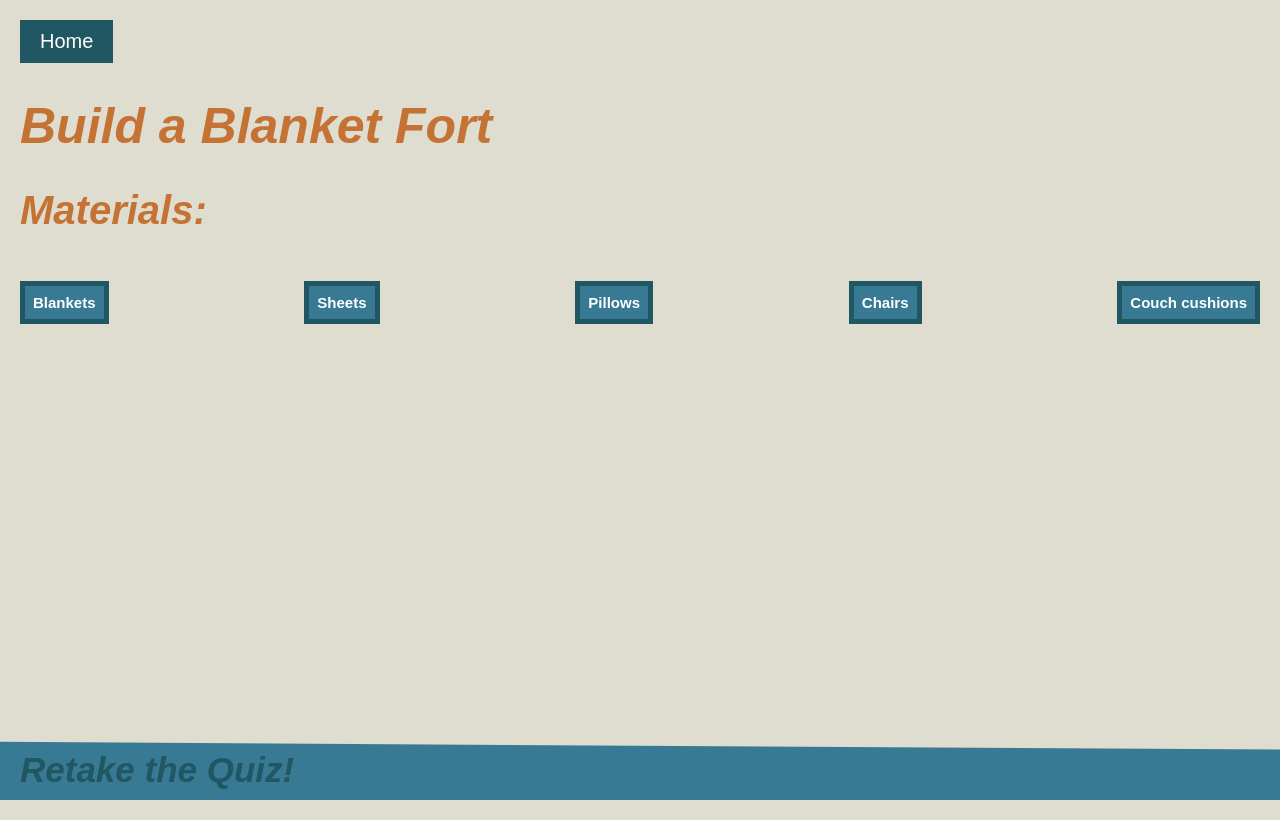
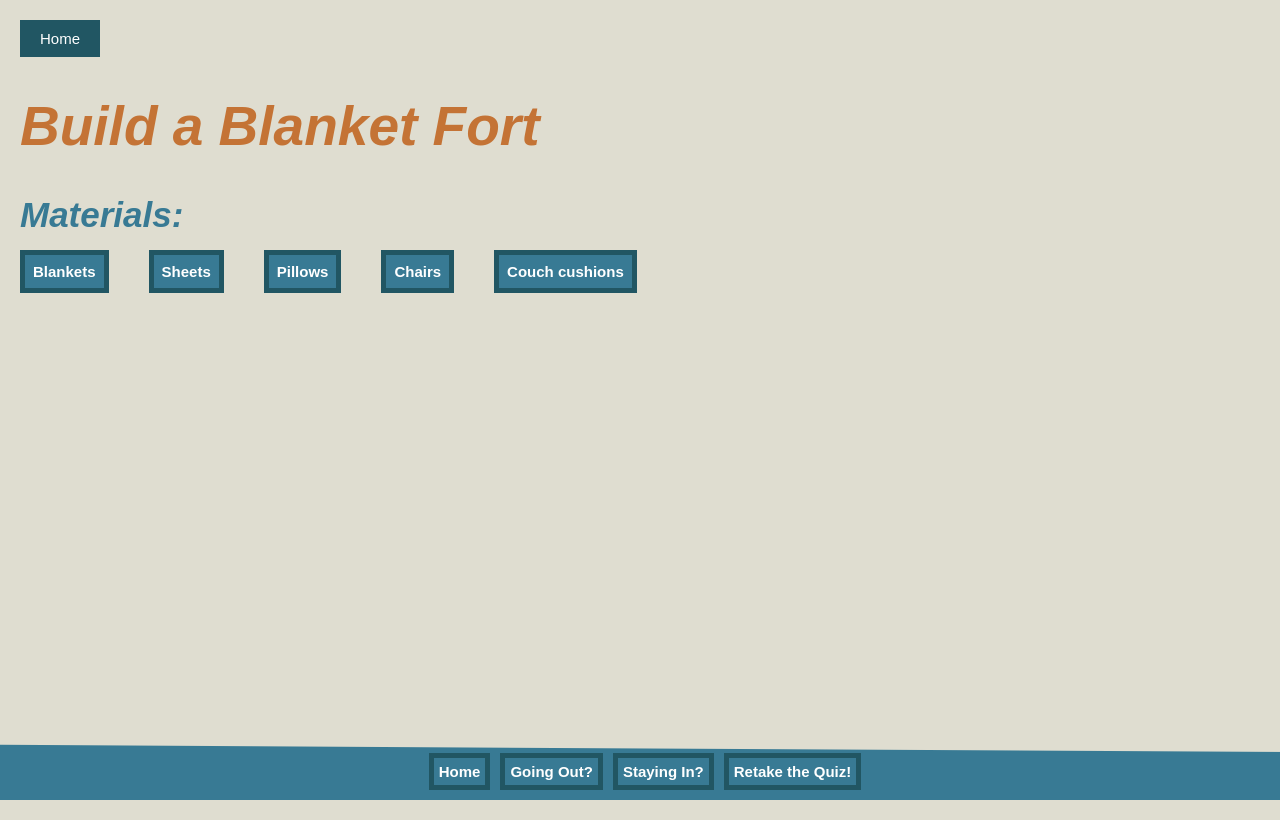
Before and after one commit to gabaddotey/notBlocked_RT, a Vue app: page /craft/1 in a window 1280 px wide. Built offline with nearby package versions, Linux system fonts and the light colour scheme; a web font is replaced by a local one.

Commit message:
styling, cleanup, craft intructions

```diff
--- a/src/components/CraftPreview.vue
+++ b/src/components/CraftPreview.vue
@@ -72,4 +72,11 @@ button *{
   font-size: 25px;
   padding: 14px;
 }
+
+button a{
+  width: 100%;
+  display: block;
+  padding: 0;
+}
+
 </style>
--- a/src/components/EventList.vue
+++ b/src/components/EventList.vue
@@ -6,6 +6,7 @@ import { reactive } from 'vue'
 import { forEachChild } from 'typescript'
 
 const data = await getActivityList()
+
 onMounted(async () => {
   state.activities = Array.from(data.values())
   state.selectedActivities = state.activities
--- a/src/components/NavBar.vue
+++ b/src/components/NavBar.vue
@@ -5,12 +5,13 @@
 
 <template>
 
-  <div>
-    <!-- <button><RouterLink to="/events">Going Out?</RouterLink></button>
+  <div class="footer">
+    <button><RouterLink to="/home">Home</RouterLink></button>
+    <button><RouterLink to="/events">Going Out?</RouterLink></button>
+    <button><RouterLink to="/crafts">Staying In?</RouterLink></button>
     <button><RouterLink to="/quiz/1">Retake the Quiz!</RouterLink></button>
-    <button><RouterLink to="/crafts">Staying In?</RouterLink></button> -->
 
-    <button class="footer"><RouterLink to="/quiz/1">Retake the Quiz!</RouterLink></button>
+    <!-- <button class="footer"><RouterLink to="/quiz/1">Retake the Quiz!</RouterLink></button> -->
   </div>
 </template>
 
@@ -34,9 +35,10 @@
 .footer button{
   background: var(--c-teal);
   border: 5px var(--c-navy) solid;
-  color: var(--c-orange);
+  color: white;
 
-  height:20%;
+  height:15%;
+  padding:5px;
 
   font-size: 15px;
   font-weight: 700;
--- a/src/components/SingleCraft.vue
+++ b/src/components/SingleCraft.vue
@@ -6,11 +6,14 @@ import { type Tag } from "@/stores/tags.ts"
 
 const router = useRoute()
 
+var craft: Craft
 var craftId: number
 var craftName: string
 var craftMaterials: string[]
 var craftTags: string[]
-var craft: Craft
+var craftInstructs:string[]
+var craftLink: string
+var craftVid: string
 
 const loading = ref(false)
 const error = ref(null)
@@ -30,6 +33,9 @@ async function fetchData(id: string| string[] | number) {
     craftName = craft.craftName
     craftMaterials = craft.craftMaterials
     craftTags = craft.craftTags
+    craftInstructs = craft.craftIntructs as string[]
+    craftLink = craft.craftLink as string
+    craftVid = craft.craftVid as string
   } catch {
     console.log("dang")
   } finally {
@@ -45,19 +51,39 @@ async function fetchData(id: string| string[] | number) {
     <h2>Materials:</h2>
 
     <div class="crafts"><h3 class="tag" v-for = "craft in craftMaterials"> {{ craft }} </h3></div>
+    <a v-if="craftLink" :href="craftLink"><h3>Learn More</h3></a>
+    <a v-if="craftVid" :href="craftVid"><h3>Watch a video tutorial</h3></a>
+    <h3 v-if="craftInstructs">Instructions:</h3>
+    <p v-for=" step in craftInstructs">
+      {{ step }}
+    </p>
   </div>
 </template>
 
 <style scoped>
   .wrapper{
-    margin-bottom: 75px;
+    margin-bottom: 20vh;
+  }
+
+  a{
+    text-decoration: underline 5px var(--c-teal);
+    background:var(--c-navy);
+  }
+
+  p{
+    font-family: "bebas-neue", sans-serif;
+    font-weight: 400;
+    font-style: normal;
+    font-size: 20px;
   }
 
   h1{
-    font-size: 50px;
+    font-size: 55px;
   }
   h2{
-    font-size: 40px;
+    font-size: 35px;
+    margin:0;
+    color: var(--c-teal);
   }
   h3{
     font-family: "charcuterie-block", sans-serif;
@@ -65,19 +91,13 @@ async function fetchData(id: string| string[] | number) {
     color: var(--c-teal);
     font-size: 25px;
   }
-  .home-button{
-    background-color: var(--c-navy);
-    color:white;
-    font-size: 20px;
-  }
   .crafts{
     display: flex;
     flex-wrap: wrap;
-    justify-content: space-between;
-
   }
   .crafts h3{
     color: white;
     font-size: 15px;
+    margin-right:40px;
   }
 </style>
--- a/src/components/SingleEvent.vue
+++ b/src/components/SingleEvent.vue
@@ -41,9 +41,10 @@ async function fetchData(id: string| string[] | number) {
 </script>
 
 <template>
-    <h1>Activity Name: {{ activityName }}</h1>
-    <h2>Location: {{activityLocation}}</h2>
-    <h3>Distance: {{activityDistance}}mi.</h3>
+  <button class="home-button"><RouterLink to="/home">Home</RouterLink></button>
+  <h1>Activity Name: {{ activityName }}</h1>
+  <h2>Location: {{activityLocation}}</h2>
+  <h3>Distance: {{activityDistance}}mi.</h3>
 </template>
 
 <style scoped>
--- a/src/stores/activities.ts
+++ b/src/stores/activities.ts
@@ -45,7 +45,7 @@ async function geminiGenerate() {
   const zipcode = getZipcode()
   const prompt = `Can you generate a list of things to do near the ${zipcode} zip code? Use the following list as the target user's preferences for the activities they like:
   ${prefArr}
-  Limit the response to 4 activities max. Use the json format below and only return valid json code WITHOUT including the word json or anything before the opening square bracket, or any "\`" characters. The response should begin with a square bracket and end with a closing square bracket.
+  Limit the response to 10 activities max. Use the json format below and only return valid json code WITHOUT including the word json or anything before the opening square bracket, or any "\`" characters. The response should begin with a square bracket and end with a closing square bracket.
   { activityName: "Name of activity",
   activityLocation: "The location of the activity"
   learnMoreLink: "A link to the location's website or somewhere to get more information about the activity"
--- a/src/stores/crafts.ts
+++ b/src/stores/crafts.ts
@@ -5,6 +5,9 @@ export interface Craft {
   craftName: string
   craftMaterials: string[] //Or tags??
   craftTags: string[]
+  craftIntructs?: string[]
+  craftLink?:string
+  craftVid?:string
 }
 
 export const craftList: Map<number, Craft> = new Map<number, Craft>([
@@ -12,12 +15,13 @@ export const craftList: Map<number, Craft> = new Map<number, Craft>([
     {craftId: 1, craftName: "Build a Blanket Fort",
     craftMaterials: ["Blankets", "Sheets", "Pillows", "Chairs", "Couch cushions"],
     craftTags: ["indoor"]
+
   }],
   [2,
     { craftId: 2, craftName: "Learn Basic Calligraphy",
     craftMaterials: ["Calligraphy pen/brush pen", "Ink (if needed)", "Paper (smooth)"],
     craftTags: ["indoor", "craft","creative"]
-    //embed yt vids
+
   }],
   [3,
     { craftId: 3, craftName: "Start a Sourdough Starter",
@@ -44,9 +48,11 @@ export const craftList: Map<number, Craft> = new Map<number, Craft>([
       craftId: 6,
       craftName: "Rainbow Paper",
       craftMaterials: ["A bowl", "water", "Clear nail polish","Black construction paper", "Paper towels"],
-      craftTags: ["indoor", "art", "science", "craft"]
-      //https://sciencekiddo.com/rainbow-paper-kid-color-science/
-      //https://youtu.be/BFuZ8WcAwqE
+      craftTags: ["indoor", "art", "science", "craft"],
+      craftIntructs:["Step 1: Prepare Workspace: Cover your work surface with newspaper or paper towels, as this can be a bit messy.","Step 2: Fill Bowl with Water: Fill a shallow bowl or pan with room temperature water, about an inch or two deep.","Step 3: Add Nail Polish: Gently add ONE drop of clear nail polish onto the surface of the water. Don't stir. Observe as it quickly spreads out into a thin, shimmery film.","Step 4: Dip the Paper: Take a piece of black (or dark-colored) construction paper. Quickly but smoothly dip the paper onto the surface of the water where the polish film is. You can dip it flat or at a slight angle.","Step 5: Lift and Dry: Immediately lift the paper out of the water. The nail polish film should have transferred onto the paper, creating iridescent rainbow patterns. Lay the paper flat on your protected surface or paper towels to dry completely.","Step 6: Repeat & Experiment: You may need to clean the water surface (skim with paper towel) and add a fresh drop of polish for each new print. Experiment with different dipping techniques or adding a second drop carefully."],
+      craftLink:"https://sciencekiddo.com/rainbow-paper-kid-color-science/",
+      craftVid:"https://youtu.be/BFuZ8WcAwqE"
+
     }
   ],
   [ 7,
@@ -54,8 +60,15 @@ export const craftList: Map<number, Craft> = new Map<number, Craft>([
       craftId: 7,
       craftName: "Press Flowers with an Iron",
       craftMaterials: ["Fresh flowers/leaves", "An iron", "Parchment paper", "A towel"],
-      craftTags: ["indoor", "outdoor", "craft","art"]
-      //https://youtu.be/S6m47yIyqJ4
+      craftTags: ["indoor", "outdoor", "craft","art"],
+      craftIntructs:[`Step 1: Gather Materials: Collect fresh flowers or leaves (avoid overly thick or very wet ones). You'll need parchment paper (not wax paper), an iron, an ironing board or heat-resistant flat surface, and a towel or plain paper.`,
+      `Step 2: Prepare Flowers: Gently blot any moisture off the flowers/leaves. Trim stems if necessary.`,
+      `Step 3: Prepare Iron: Empty any water from the iron. Set it to a low-to-medium heat setting with NO STEAM. Allow it to heat up.`,
+      ,`Step 4: Create the Sandwich: Lay down a towel or sheet of plain paper on your ironing surface. Place a sheet of parchment paper on top. Arrange your flowers/leaves flat on the parchment, ensuring they don't overlap too much. Place another sheet of parchment paper over the flowers. Finally, place another sheet of plain paper or a thin towel on top.`,
+      `Step 5: Press with Iron: Gently press the warm, dry iron onto the top towel/paper for about 10-15 seconds. Do not glide the iron back and forth like you're ironing clothes; just press down firmly.`,
+      `Step 6: Cool and Check: Lift the iron off. Let the "sandwich" cool completely for a minute or two. Carefully lift the top layers and check the flowers. They should look flatter and papery.`,
+      ,`Step 7: Repeat if Necessary: If flowers still feel moist or aren't flat enough, replace the parchment paper (it might absorb moisture) and repeat the pressing and cooling process until they are fully dry and pressed. Handle the finished flowers carefully.`],
+      craftVid:"https://youtu.be/S6m47yIyqJ4"
     }
   ],
   [ 8,
@@ -63,8 +76,13 @@ export const craftList: Map<number, Craft> = new Map<number, Craft>([
         craftId: 8,
         craftName: "Make Giant Soap Bubbles",
         craftMaterials: ["Dish soap", "Water", "Sugar", "String", "Sticks or dowels", "Washer or small weight"],
-        craftTags: ["outdoor", "science"]
-        //https://youtu.be/bGFpuHV-iwc
+        craftTags: ["outdoor", "science"],
+        craftIntructs:[`Step 1: Gather Materials: You'll need water (distilled is best but tap often works), liquid dish soap (Dawn Ultra is often recommended), a thickening agent (glycerin, corn syrup, or even sugar), a large clean bucket or tub, two sticks or dowels (about 1-2 feet long), cotton string, and a metal washer or small weight.
+        `,`Step 2: Make the Bubble Wand: Cut two lengths of string. One should be about twice as long as the distance between the tips of your sticks when held apart; the other about 1.5 times that distance. Tie the ends of the shorter string to the tips of the two sticks. Tie the ends of the longer string to the tips as well, but slide the metal washer onto this longer string before tying the second end. This creates a triangular or V-shaped loop with a weight at the bottom.
+        `,`Step 3: Mix the Bubble Solution: In the bucket, gently mix the ingredients. A common ratio is 6 cups water : 1 cup dish soap : 1/4 to 1/2 cup glycerin/corn syrup (or 1/4 cup sugar dissolved in some warm water first). Stir GENTLY – you want to dissolve the ingredients without creating a lot of foam. Let the solution sit for at least an hour, or even overnight, if possible (this often improves bubble quality).
+        `,`Step 4: Dip the Wand: Submerge the string loop of your wand completely into the bubble solution. Make sure all the string is saturated.
+        `,`Step 5: Lift and Create Bubbles: Slowly lift the wand out of the solution, letting excess drip off. Hold the sticks apart so the string forms its loop. Either walk backwards slowly, allowing the air to fill the bubble film, or stand still on a day with a very gentle breeze. Gently bring the stick tips together to close off the bubble.`],
+        craftLink:"https://youtu.be/bGFpuHV-iwc"
     }
   ],
   [ 9,
@@ -72,8 +90,14 @@ export const craftList: Map<number, Craft> = new Map<number, Craft>([
       craftId: 9,
       craftName: "Sun Prints",
       craftMaterials: ["Construction Paper", "Tape"],
-      craftTags: ["outdoor", "craft", "art", "science"]
-      //https://youtu.be/6CQ6x8zpX30
+      craftTags: ["outdoor", "craft", "art", "science"],
+      craftIntructs:[`Step 1: Gather Materials: You need dark-colored construction paper (blue, purple, dark green, red work well), various flat or interesting-shaped objects (leaves, flowers, ferns, paper cutouts, small flat toys, keys, beads), tape (optional), and a clear sheet of glass or acrylic (optional, but helpful).
+      `,`Step 2: Find a Sunny Spot: Choose a location that will receive direct, bright sunlight for several hours without being disturbed.
+      `,`Step 3: Arrange Your Design: Place a sheet of construction paper in the sunny spot. Arrange your chosen objects on top of the paper, creating a design or pattern.
+      `,`Step 4: Secure the Objects: If it's windy or your objects are lightweight, you may need to secure them. You can tape the very edges of leaves down (tape will leave its own mark). Alternatively, carefully place a clean sheet of glass or clear acrylic over the entire arrangement to hold everything flat and in place. Small rocks can also weight down corners if not using glass.
+      `,`Step 5: Expose to Sun: Leave the paper and objects undisturbed in the direct sunlight. The time needed varies greatly depending on the sun's intensity and the paper quality - typically 2 to 5 hours. You should see the exposed paper visibly lightening (fading).
+      `,`Step 6: Reveal the Print: Once the paper has noticeably faded, carefully remove the glass/weights/tape and the objects. The areas covered by the objects will have retained the paper's original darker color, creating silhouette prints.`],
+      craftVid:"https://youtu.be/6CQ6x8zpX30"
     }
   ]
 ])
--- a/src/views/CraftsView.vue
+++ b/src/views/CraftsView.vue
@@ -9,6 +9,7 @@ var craftList = getCraftList()
 
 <template>
   <div class="wrapper">
+    <button class="home-button"><RouterLink to="/home">Home</RouterLink></button>
     <h1 class="page-title">Staying In?</h1>
 
     <div v-for="craft in craftList">
--- a/src/views/EventsView.vue
+++ b/src/views/EventsView.vue
@@ -9,9 +9,13 @@ let today = new Date().toLocaleDateString()
 
 <template>
   <div class="wrapper">
+    <button class="home-button"><RouterLink to="/home">Home</RouterLink></button>
     <h1 class="page-title">Going Out?</h1>
     <Suspense>
       <EventList />
+      <template #fallback>
+        <h2>Loading Reccomended Activities...</h2>
+      </template>
     </Suspense>
   </div>
 </template>
--- a/src/views/HomeView.vue
+++ b/src/views/HomeView.vue
@@ -58,6 +58,14 @@ const craftList = getCraftList()
     box-shadow: -5px 5px var(--c-navy);
     text-shadow: -3.5px 3px var(--c-navy),-2.5px 2.5px var(--c-navy),-2px 2px var(--c-navy),-1px 1px var(--c-navy);
   }
+
+  .home-button, .home-button *{
+    background-color: var(--c-navy);
+    color:white;
+    font-size: 15px;
+    text-decoration: none !important;
+  }
+
   .wrapper{
       margin-bottom: 10vh;
   }
```
